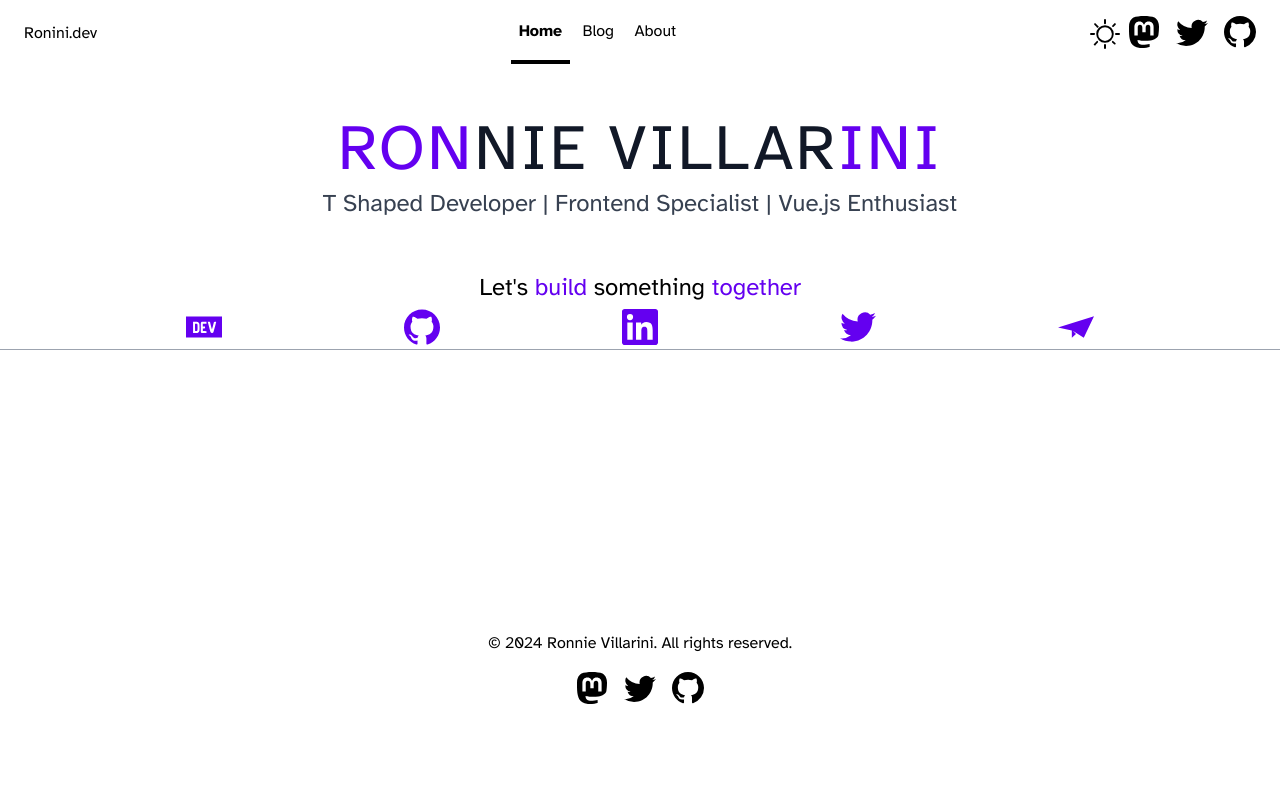
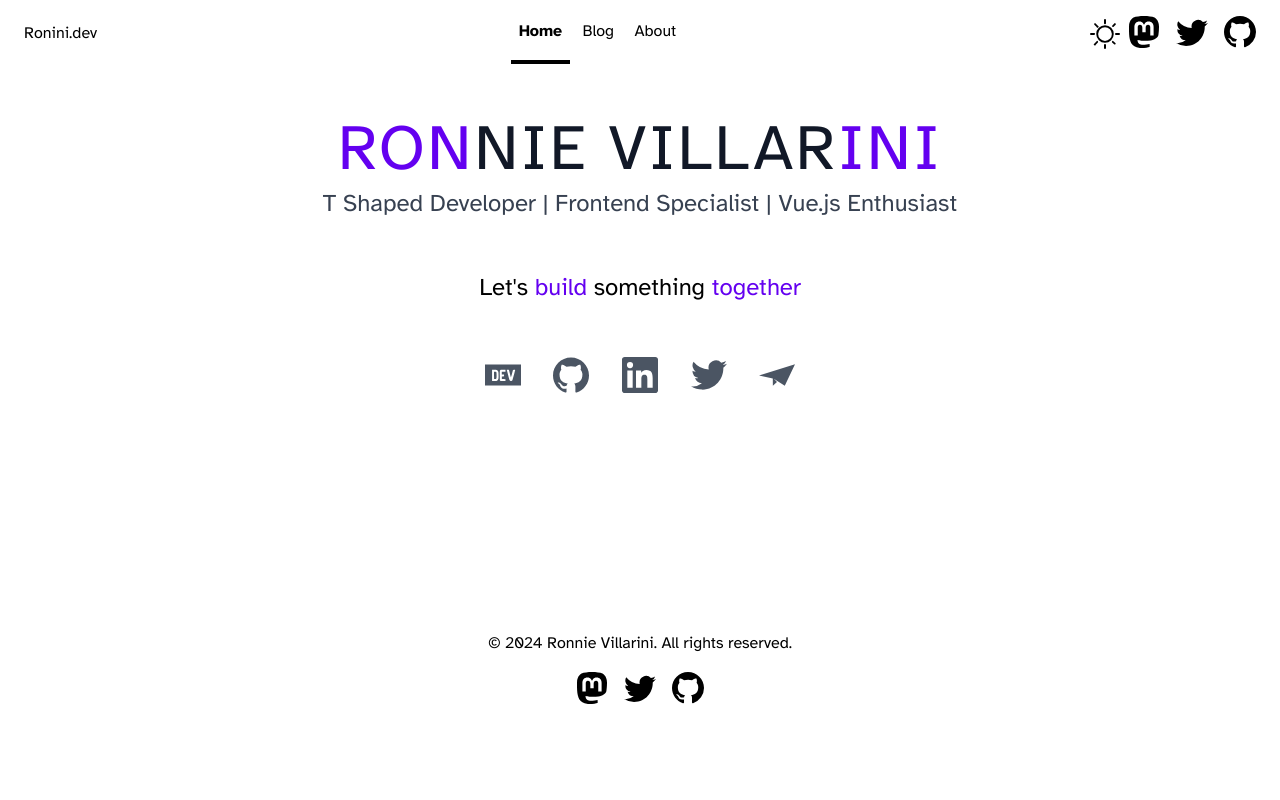
Before and after one commit to Roninii/portfolio, an Astro site in the folder space-fox/: page / in a window 1280 px wide. Built offline with nearby package versions, Linux system fonts and the light colour scheme; Astro itself is replaced by a stand-in of ours.

Commit message:
style contact interactivity

```diff
--- a/space-fox/src/components/ContactLinks.astro
+++ b/space-fox/src/components/ContactLinks.astro
@@ -49,7 +49,7 @@ const contactLinks: ContactLink[] = [
       title={link.linkTitle}
       target="_blank"
       rel="noopener noreferrer"
-      class="text-ronini-purple-700 dark:text-turquoise-500 text-4xl transform-gpu transition-all duration-300 hover:drop-shadow-md hover:scale-110 hover:translate-y-2"
+      class="text-gray-600 dark:text-white hover:text-ronini-purple-700 hover:dark:text-turquoise-500 text-4xl transform-gpu transition-all duration-300 filter hover:drop-shadow-lg hover:scale-110 hover:-translate-y-1"
     >
       <Icon name={link.iconName} title={link.iconTitle} />
     </a>
--- a/space-fox/src/pages/index.astro
+++ b/space-fox/src/pages/index.astro
@@ -16,9 +16,7 @@ import ContactLinks from "../components/ContactLinks.astro";
       </span>
     </h2>
 
-    <div
-      class="flex w-full mx-auto p-1 border-b border-gray-400 justify-evenly"
-    >
+    <div class="flex w-full mx-auto p-1 justify-evenly mt-12 max-w-sm">
       <ContactLinks />
     </div>
   </div>
```
